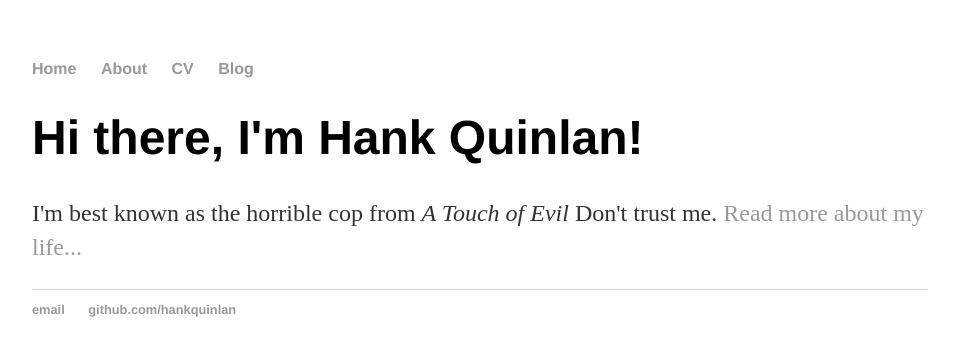
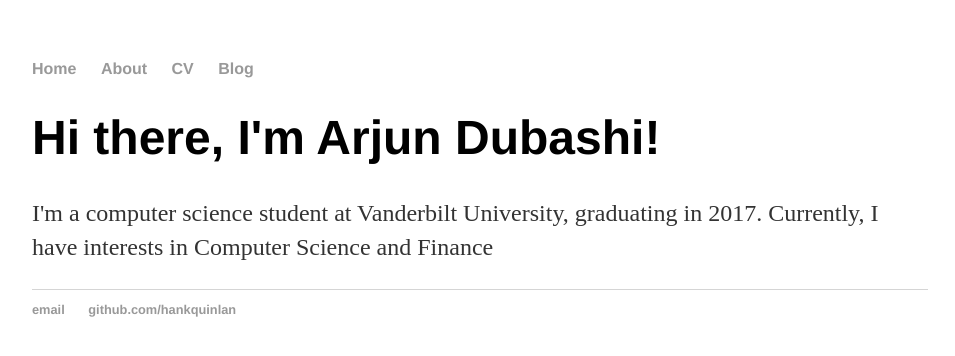
Before and after one commit to adubashi/adubashi.github.io, a Jekyll site: the page built from index.html, in a window 1280 px wide. Shown: the top 356 px of the page, without its empty margins (160-1115 px from the left). Built offline with Jekyll 4.4.1, drawn with Linux system fonts in a browser that asks for light colours.

Commit message:
Update index.html

```diff
--- a/index.html
+++ b/index.html
@@ -1,8 +1,9 @@
 ---
 layout: default
-title: Hank Quinlan, Horrible Cop
+title: Arjun Dubashi
 ---
 <div class="blurb">
-	<h1>Hi there, I'm Hank Quinlan!</h1>
-	<p>I'm best known as the horrible cop from <em>A Touch of Evil</em> Don't trust me. <a href="/about">Read more about my life...</a></p>
+	<h1>Hi there, I'm Arjun Dubashi!</h1>
+	<p>I'm a computer science student at Vanderbilt University, graduating in 2017. Currently, I have
+	interests in Computer Science and Finance</p>
 </div><!-- /.blurb -->
```
